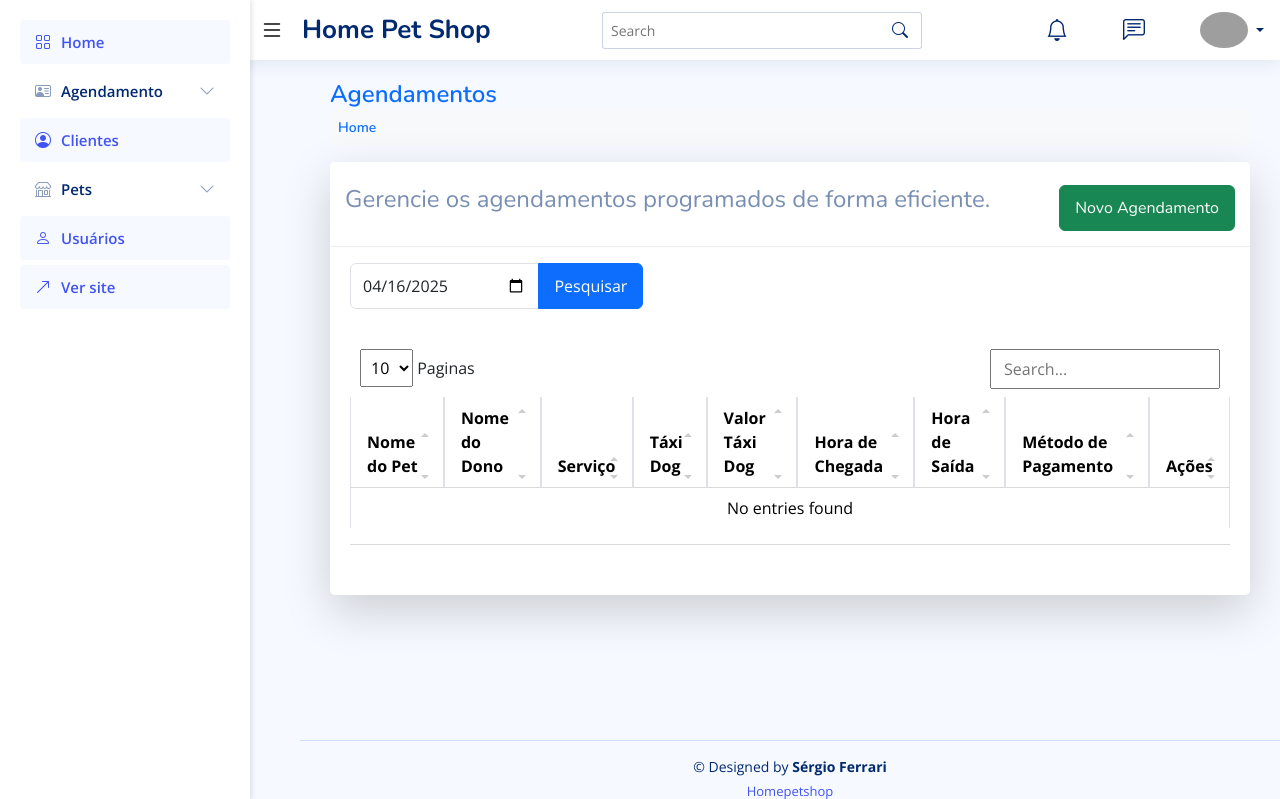
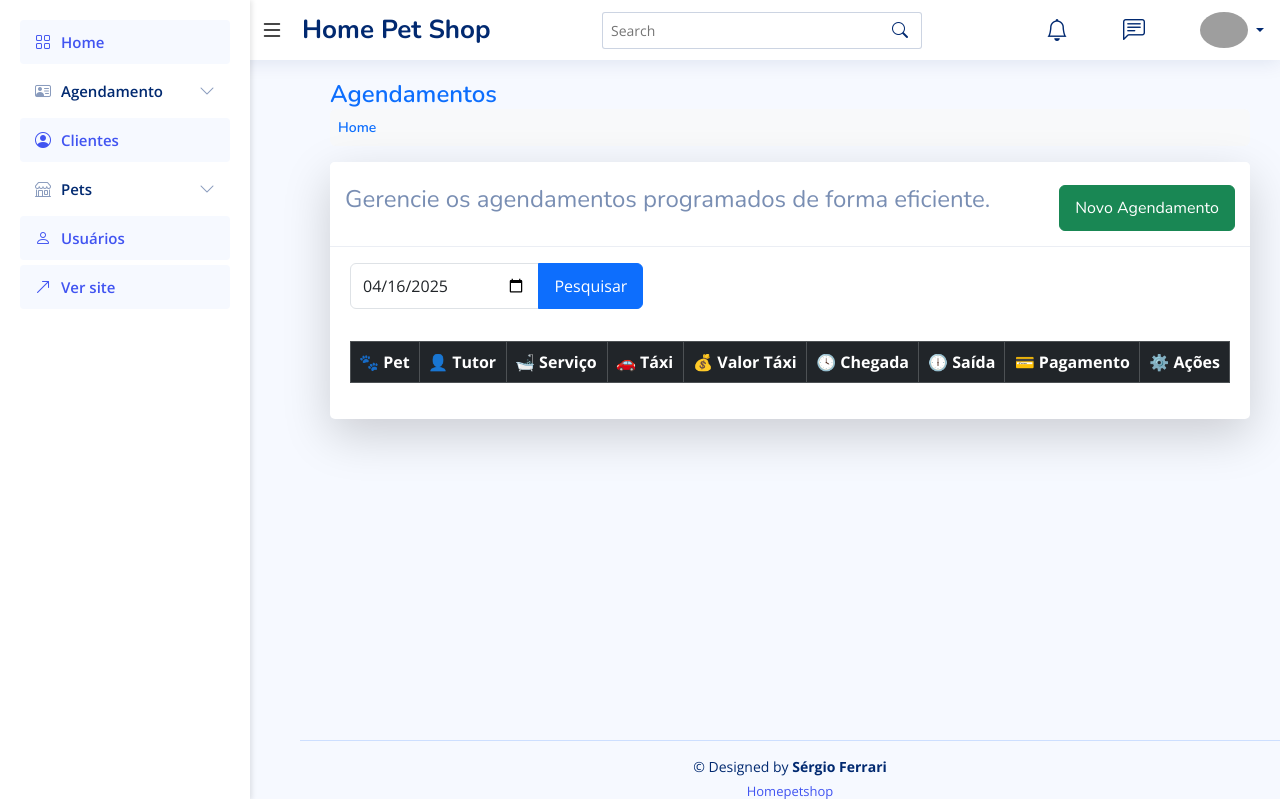
Before and after one commit to sergioferrar/homepet, a Symfony app: template templates/agendamento/index.html.twig in a window 1280 px wide. Shown: the top 799 px of the page. Run offline with Twig, Linux system fonts and the light colour scheme; the template is opened without the code that fills it, so the values that code supplies are empty; some libraries are stand-ins or nearby versions; grey boxes are pictures that could not be loaded.

Commit message:
Salvando alterações antes do pull

```diff
--- a/templates/agendamento/index.html.twig
+++ b/templates/agendamento/index.html.twig
@@ -21,7 +21,7 @@
                 </div>
                 <div class="card-body mt-3">
                     <div class="d-flex justify-content-between align-items-center mb-3">
-                        <form method="get" action="{{ path('agendamento_index') }}" class="col-4 mb-3">
+                        <form method="get" action="{{ path('agendamento_index') }}" class="col-12 col-md-4 mb-3">
                             <div class="input-group">
                                 <input type="date" name="data" value="{{ data|date('Y-m-d') }}" class="form-control">
                                 <button type="submit" class="btn btn-primary">Pesquisar</button>
@@ -29,39 +29,42 @@
                         </form>
                     </div>
 
-                    <table class="table table-bordered datatable">
-                        <thead class="table-light">
+                    <div class="table-responsive">
+                        <table class="table table-hover table-striped table-bordered align-middle">
+                            <thead class="table-dark">
                                 <tr>
-                                <th>Nome do Pet</th>
-                                <th>Nome do Dono</th>
-                                <th>Serviço</th>
-                                <th>Táxi Dog</th>
-                                <th>Valor Táxi Dog</th>
-                                <th>Hora de Chegada</th>
-                                <th>Hora de Saída</th>
-                                <th>Método de Pagamento</th>
-                                <th>Ações</th>
+                                    <th class="text-start">🐾 Pet</th>
+                                    <th class="text-start">👤 Tutor</th>
+                                    <th class="text-start">🛁 Serviço</th>
+                                    <th class="text-start">🚗 Táxi</th>
+                                    <th class="text-center">💰 Valor Táxi</th>
+                                    <th class="text-center">🕓 Chegada</th>
+                                    <th class="text-center">🕕 Saída</th>
+                                    <th class="text-center">💳 Pagamento</th>
+                                    <th class="text-center">⚙️ Ações</th>
                                 </tr>
                             </thead>
                             <tbody>
                                 {% for agendamento in agendamentos %}
-                            <tr class="{% if agendamento.metodo_pagamento == 'pendente' %}table-warning text-dark fw-bold{% endif %} {% if agendamento.taxi_dog %}table-info{% endif %}">
-                                <td class="{% if agendamento.concluido %}text-success fw-bold{% endif %}">{{ agendamento.pet_nome }}</td>
-                                <td>
-                                    <a href="javascript:void(0);" class="text-primary fw-bold buscar-cliente" data-dono-id="{{ agendamento.dono_id }}">
-                                        {{ agendamento.dono_nome }}
-                                    </a>
-
+                                    {% set cor_texto = '' %}
+                                    {% if agendamento.metodo_pagamento == 'pendente' %}
+                                        {% set cor_texto = 'text-danger fw-bold' %}
+                                    {% elseif agendamento.concluido %}
+                                        {% set cor_texto = 'text-success fw-bold' %}
+                                    {% endif %}
+                                    <tr>
+                                        <td class="text-start {{ cor_texto }}">{{ agendamento.pet_nome }}</td>
+                                        <td class="text-start {{ cor_texto }}">
+                                            <a href="javascript:void(0);" class="text-decoration-none buscar-cliente {{ cor_texto }}" data-dono-id="{{ agendamento.dono_id }}">
                                                 {{ agendamento.dono_nome }}
                                             </a>
                                         </td>
-                                <td>{{ agendamento.servico_nome }}</td>
-                                <td>{{ agendamento.taxi_dog ? 'Sim' : 'Não' }}</td>
-                                <td>
+                                        <td class="text-start {{ cor_texto }}">{{ agendamento.servico_nome }}</td>
+                                        <td class="text-start {{ cor_texto }}">{{ agendamento.taxi_dog ? 'Sim' : 'Não' }}</td>
+                                        <td class="text-center {{ cor_texto }}">
                                             {% set exibir_taxa = true %}
                                             {% set current_id = agendamento.id %}
                                             {% set current_dono = agendamento.dono_id %}
-
                                             {% if loop.index0 > 0 %}
                                                 {% for i in 0..(loop.index0 - 1) %}
                                                     {% if agendamentos[i].id == current_id and agendamentos[i].dono_id == current_dono %}
@@ -69,28 +72,27 @@
                                                     {% endif %}
                                                 {% endfor %}
                                             {% endif %}
-
                                             {% if agendamento.taxi_dog and exibir_taxa %}
                                                 R$ {{ agendamento.taxa_taxi_dog }}
                                             {% else %}
                                                 -
                                             {% endif %}
                                         </td>
-                                <td>{{ agendamento.horaChegada is defined and agendamento.horaChegada is not null ? agendamento.horaChegada|date('H:i') : 'Não definido' }}</td>
-                                <td>
+                                        <td class="text-center {{ cor_texto }}">{{ agendamento.horaChegada ? agendamento.horaChegada|date('H:i') : '---' }}</td>
+                                        <td class="text-center {{ cor_texto }}">
                                             <form method="post" action="{{ path('agendamento_alterar_saida', {'id': agendamento.id}) }}" class="reload-form-select">
                                                 <input type="time" name="hora_saida" class="form-control"
-                                               value="{{ agendamento.horaSaida is defined and agendamento.horaSaida is not null ? agendamento.horaSaida|date('H:i') : '' }}">
+                                                    value="{{ agendamento.horaSaida ? agendamento.horaSaida|date('H:i') : '' }}">
                                             </form>
                                         </td>
-                                <td>
+                                        <td class="text-center {{ cor_texto }}">
                                             <form method="post" action="{{ path('agendamento_alterar_pagamento', {'id': agendamento.id}) }}" class="reload-form-select">
                                                 <select name="metodo_pagamento" class="form-control bg-light">
                                                     <option value="dinheiro" {% if agendamento.metodo_pagamento == 'dinheiro' %}selected{% endif %}>Dinheiro</option>
                                                     <option value="pix" {% if agendamento.metodo_pagamento == 'pix' %}selected{% endif %}>Pix</option>
-                                            <option value="credito" {% if agendamento.metodo_pagamento == 'credito' %}selected{% endif %}>Cartão de Crédito</option>
-                                            <option value="debito" {% if agendamento.metodo_pagamento == 'debito' %}selected{% endif %}>Cartão de Débito</option>
-                                            <option value="pendente" {% if agendamento.metodo_pagamento == 'pendente' %}selected{% endif %} class="bg-danger text-white">Pendente</option>
+                                                    <option value="credito" {% if agendamento.metodo_pagamento == 'credito' %}selected{% endif %}>Crédito</option>
+                                                    <option value="debito" {% if agendamento.metodo_pagamento == 'debito' %}selected{% endif %}>Débito</option>
+                                                    <option value="pendente" {% if agendamento.metodo_pagamento == 'pendente' %}selected{% endif %}>Pendente</option>
                                                     <option value="pacote_semanal_1" {% if agendamento.metodo_pagamento == 'pacote_semanal_1' %}selected{% endif %}>Pacote Semanal 1</option>
                                                     <option value="pacote_semanal_2" {% if agendamento.metodo_pagamento == 'pacote_semanal_2' %}selected{% endif %}>Pacote Semanal 2</option>
                                                     <option value="pacote_semanal_3" {% if agendamento.metodo_pagamento == 'pacote_semanal_3' %}selected{% endif %}>Pacote Semanal 3</option>
@@ -100,32 +102,15 @@
                                                 </select>
                                             </form>
                                         </td>
-                                <td>
+                                        <td class="text-center {{ cor_texto }}">
                                             <div class="dropdown">
                                                 <button class="btn btn-secondary dropdown-toggle" type="button" data-bs-toggle="dropdown" aria-expanded="false">
                                                     Ações
                                                 </button>
                                                 <ul class="dropdown-menu">
-                                        <li>
-                                          <a href="{{ path('agendamento_editar', {'id': agendamento.id}) }}" class="dropdown-item">
-                                            <i class="bi bi-pencil-square"></i> Editar
-                                          </a>
-                                        </li>
-                                        <li>
-                                          <a data-acao="concluir" data-id="{{ agendamento.id }}" data-action="{{ path('agendamento_concluir', {'id': agendamento.id}) }}" href="javascript:void(0);" class="dropdown-item open-concluir-modal">
-                                            Concluir Pagamento
-                                          </a>
-                                        </li>
-                                        <li>
-                                          <a data-acao="pendente" data-id="{{ agendamento.id }}" data-action="{{ path('agendamento_executar_acao', {'id': agendamento.id, 'acao':'pendente'}) }}" href="javascript:void(0);" class="reload-form dropdown-item text-bg-warning">
-                                            Pagamento Pendente
-                                          </a>
-                                        </li>
-                                        <li>
-                                          <a data-acao="deletar" data-id="{{ agendamento.id }}" data-action="{{ path('agendamento_executar_acao', {'id': agendamento.id, 'acao':'deletar'}) }}" href="javascript:void(0);" class="reload-form dropdown-item">
-                                            Deletar
-                                          </a>
-                                        </li>
+                                                    <li><a class="dropdown-item" href="{{ path('agendamento_editar', {'id': agendamento.id}) }}">Editar</a></li>
+                                                    <li><a class="dropdown-item open-concluir-modal" data-id="{{ agendamento.id }}" data-action="{{ path('agendamento_concluir', {'id': agendamento.id}) }}" href="javascript:void(0);">Concluir Pagamento</a></li>
+                                                    <li><a class="dropdown-item reload-form text-danger" data-id="{{ agendamento.id }}" data-action="{{ path('agendamento_executar_acao', {'id': agendamento.id, 'acao': 'deletar'}) }}" href="javascript:void(0);">Deletar</a></li>
                                                 </ul>
                                             </div>
                                         </td>
@@ -134,10 +119,13 @@
                             </tbody>
                         </table>
                     </div>
+
+                </div>
             </div>
         </div>
     </div>
 </section>
+
 
 <!-- Modal para informações do cliente -->
 <div class="modal fade" id="modalCliente" tabindex="-1" aria-hidden="true">
@@ -210,7 +198,7 @@
             </div>
             <div class="modal-footer d-flex justify-content-between">
                 <div>
-                    <button type="button" class="btn btn-warning" id="btn-marcar-pendente">
+                    <button type="button" class="btn btn-warning" id="btn-marcar-pendente" data-id="" data-ja-acionado="false">
                         <i class="bi bi-clock-history"></i> Pagamento Pendente
                     </button>
                 </div>
@@ -230,6 +218,8 @@
 
 {% block javascripts %}
 <script>
+    let agendamentosPendentesMarcados = new Set(); // controle local de marcados
+
     document.addEventListener("DOMContentLoaded", function () {
     //     // Depuração para verificar inicializações do DataTables
     //     console.log('Inicializando DataTables...');
@@ -270,6 +260,7 @@
 
             const rota = $(this).data('action');
             const agendamentoId = $(this).data('id'); // Definir agendamentoId aqui
+            $('#btn-marcar-pendente').data('id', agendamentoId);
 
             fetch(rota, {
                 method: "GET"
@@ -505,6 +496,42 @@
         });
     });
 
+    $('#btn-marcar-pendente').off('click').on('click', function () {
+        const botao = $(this);
+        const agendamentoId = botao.data('id');
+
+        // Verifica se esse agendamento já foi marcado como pendente
+        if (agendamentosPendentesMarcados.has(agendamentoId)) {
+            Notify.toast("⚠️ Este agendamento já foi marcado como pendente anteriormente.", "warning");
+            return;
+        }
+
+        const rota = "{{ path('agendamento_executar_acao', {'id': 'ID_PLACEHOLDER', 'acao': 'pendente'}) }}".replace('ID_PLACEHOLDER', agendamentoId);
+
+        fetch(rota, {
+            method: "POST",
+            body: {}
+        })
+        .then(response => response.json())
+        .then(data => {
+            if (data.status === "sucesso") {
+                Notify.toast(data.mensagem, 'success');
+                agendamentosPendentesMarcados.add(agendamentoId); // marca como pendente
+                botao.prop('disabled', true); // desativa o botão
+                const modalElement = document.getElementById('modalConcluir');
+                const modal = bootstrap.Modal.getInstance(modalElement);
+                modal.hide();
+                location.reload();
+            } else {
+                Notify.toast(data.mensagem || "Erro ao marcar como pendente.", 'danger');
+            }
+        })
+        .catch(error => {
+            console.error("Erro na requisição AJAX:", error);
+            Notify.toast("Erro na requisição: " + error.message, 'danger');
+        });
+    });
+
 
 
 </script>
```
Also changed, not shown: src/Controller/AgendamentoController.php (+8 -32 lines), src/Controller/FinanceiroController.php (+61 -0 lines), src/Repository/AgendamentoRepository.php (+4 -7 lines). Lines whose indentation alone changed are shown as unchanged.
